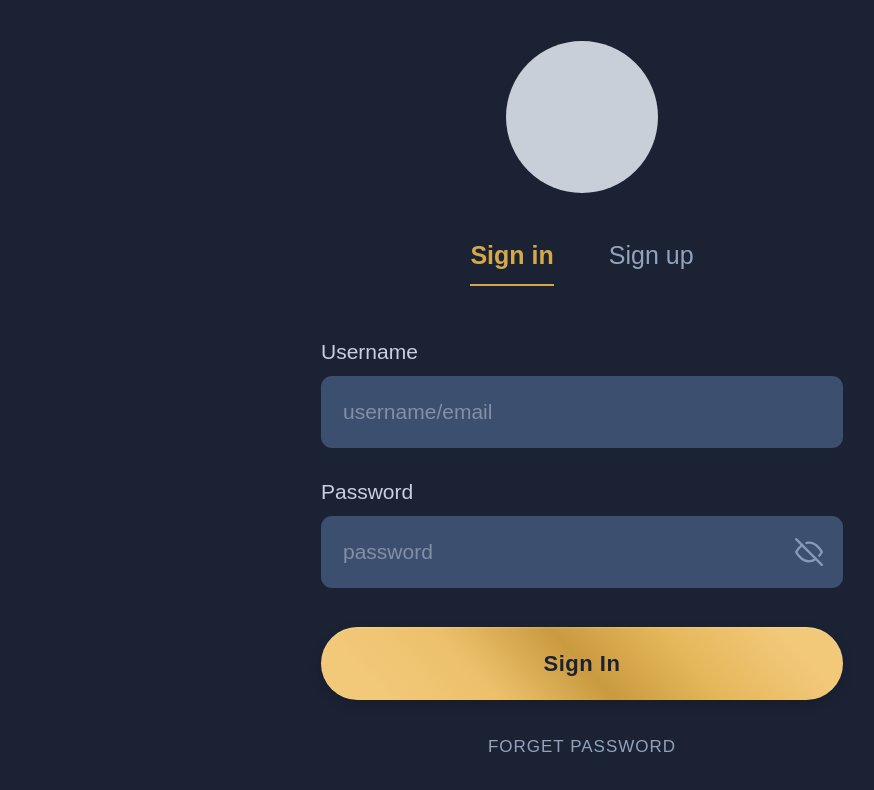
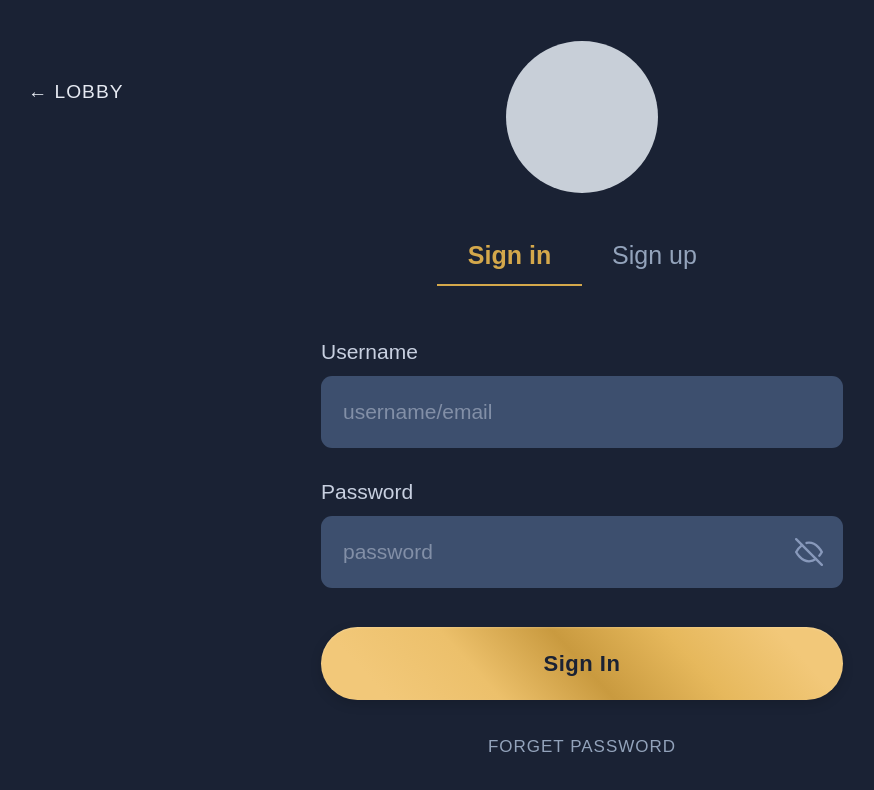
Before and after one commit to PeterGamez/Blackjack, a Next.js app in the folder frontend/: page /auth in a window 1280 px wide. Shown: the top 790 px of the page, without its empty margins (58-932 px from the left). Built offline with nearby package versions, Linux system fonts and the light colour scheme; no server answers.

Commit message:
fix small error + add transition

```diff
--- a/frontend/app/auth/page.tsx
+++ b/frontend/app/auth/page.tsx
@@ -7,6 +7,7 @@ import config from "../config"
 export default function AuthPage() {
   const router = useRouter()
   const [tab, setTab] = useState<"login" | "register">("login")
+  const [slideDirection, setSlideDirection] = useState<"left" | "right">("left")
 
   // Login state
   const [loginUsername, setLoginUsername] = useState("")
@@ -25,6 +26,13 @@ export default function AuthPage() {
   const [showRegPassword, setShowRegPassword] = useState(false)
   const [showRegConfirm, setShowRegConfirm] = useState(false)
   const [hoveredBtn, setHoveredBtn] = useState<string | null>(null)
+  const [isBackHovered, setIsBackHovered] = useState(false)
+
+  const switchTab = (nextTab: "login" | "register") => {
+    if (nextTab === tab) return
+    setSlideDirection(nextTab === "register" ? "left" : "right")
+    setTab(nextTab)
+  }
 
   const goldGradient = "linear-gradient(48.01deg, #f2c879 11.6%, #ecc06b 30.8%, #c99a3f 50%, #e6b85c 69.2%, #f2c879 88.4%)"
   const btnStyle = (key: string, disabled: boolean): React.CSSProperties => ({
@@ -86,10 +94,11 @@ export default function AuthPage() {
       const data = await res.json()
       if (!res.ok) {
         setRegMessage(data.error || "Register failed")
+        setRegLoading(false)
         return
       }
       setRegMessage("Register success! Check your email.")
-      setTimeout(() => setTab("login"), 1500)
+      setTimeout(() => switchTab("login"), 1500)
     } catch {
       setRegMessage("Server error")
     }
@@ -151,6 +160,7 @@ export default function AuthPage() {
   return (
     <div
       style={{
+        position: "relative",
         minHeight: "100vh",
         display: "flex",
         justifyContent: "center",
@@ -158,6 +168,33 @@ export default function AuthPage() {
         background: "#1a2234",
       }}
     >
+      <button
+        type="button"
+        onClick={() => router.push("/")}
+        onMouseEnter={() => setIsBackHovered(true)}
+        onMouseLeave={() => setIsBackHovered(false)}
+        style={{
+          position: "fixed",
+          top: "70px",
+          left: "70px",
+          background: isBackHovered ? "rgba(92, 107, 138, 0.6)" : "transparent",
+          border: "none",
+          color: "#e6eaf2",
+          fontSize: "clamp(0.9rem, 2vw, 1.2rem)",
+          cursor: "pointer",
+          padding: "0.5rem 1rem",
+          borderRadius: "8px",
+          fontWeight: 400,
+          letterSpacing: "1px",
+          textTransform: "uppercase",
+          zIndex: 50,
+          transform: isBackHovered ? "translateX(-5px)" : "translateX(0)",
+          transition: "all 0.3s ease",
+        }}
+      >
+        ← Lobby
+      </button>
+
       <div
         style={{
           width: tab === "register" ? "900px" : "578px",
@@ -165,6 +202,7 @@ export default function AuthPage() {
           flexDirection: "column",
           alignItems: "center",
           padding: "0 28px",
+          transition: "width 0.3s ease",
         }}
       >
         {/* Avatar */}
@@ -181,13 +219,28 @@ export default function AuthPage() {
         {/* Tabs */}
         <div
           style={{
-            display: "flex",
-            gap: "55px",
+            position: "relative",
+            display: "grid",
+            gridTemplateColumns: "1fr 1fr",
+            width: "290px",
             marginBottom: "50px",
+            alignItems: "end",
           }}
         >
+          <div
+            style={{
+              position: "absolute",
+              bottom: 0,
+              left: 0,
+              width: "50%",
+              height: "2px",
+              background: "#d4a84b",
+              transform: tab === "register" ? "translateX(100%)" : "translateX(0)",
+              transition: "transform 0.28s ease",
+            }}
+          />
           <button
-            onClick={() => setTab("login")}
+            onClick={() => switchTab("login")}
             style={{
               background: "none",
               border: "none",
@@ -195,15 +248,15 @@ export default function AuthPage() {
               fontSize: "25px",
               fontWeight: tab === "login" ? "600" : "400",
               color: tab === "login" ? "#d4a84b" : "#93a3bb",
-              borderBottom: tab === "login" ? "2px solid #d4a84b" : "2px solid transparent",
+              borderBottom: "2px solid transparent",
               paddingBottom: "9px",
-              transition: "0.2s",
+              transition: "color 0.28s ease",
             }}
           >
             Sign in
           </button>
           <button
-            onClick={() => setTab("register")}
+            onClick={() => switchTab("register")}
             style={{
               background: "none",
               border: "none",
@@ -211,9 +264,9 @@ export default function AuthPage() {
               fontSize: "25px",
               fontWeight: tab === "register" ? "600" : "400",
               color: tab === "register" ? "#d4a84b" : "#93a3bb",
-              borderBottom: tab === "register" ? "2px solid #d4a84b" : "2px solid transparent",
+              borderBottom: "2px solid transparent",
               paddingBottom: "9px",
-              transition: "0.2s",
+              transition: "color 0.28s ease",
             }}
           >
             Sign up
@@ -221,7 +274,13 @@ export default function AuthPage() {
         </div>
 
         {/* Forms */}
-        <div style={{ width: "100%" }}>
+        <div
+          key={tab}
+          style={{
+            width: "100%",
+            animation: `${slideDirection === "left" ? "slideInFromRight" : "slideInFromLeft"} 0.28s ease`,
+          }}
+        >
           {tab === "login" ? (
             <form onSubmit={handleLogin} style={{ display: "flex", flexDirection: "column", gap: "28px" }}>
               <div>
@@ -427,6 +486,29 @@ export default function AuthPage() {
             </div>
           )}
         </div>
+        <style jsx>{`
+          @keyframes slideInFromRight {
+            from {
+              opacity: 0;
+              transform: translateX(44px);
+            }
+            to {
+              opacity: 1;
+              transform: translateX(0);
+            }
+          }
+
+          @keyframes slideInFromLeft {
+            from {
+              opacity: 0;
+              transform: translateX(-44px);
+            }
+            to {
+              opacity: 1;
+              transform: translateX(0);
+            }
+          }
+        `}</style>
       </div>
     </div>
   )
```
